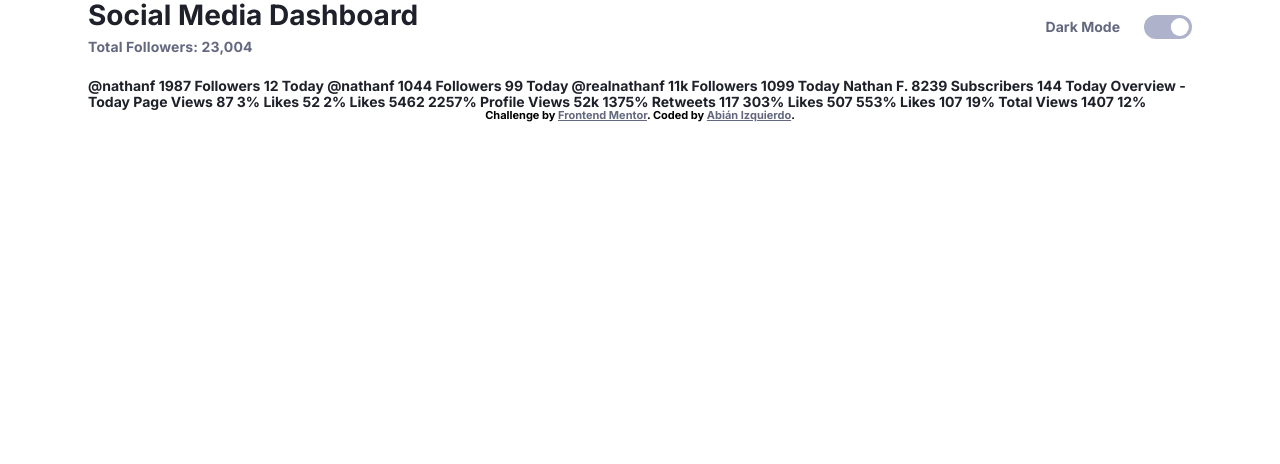
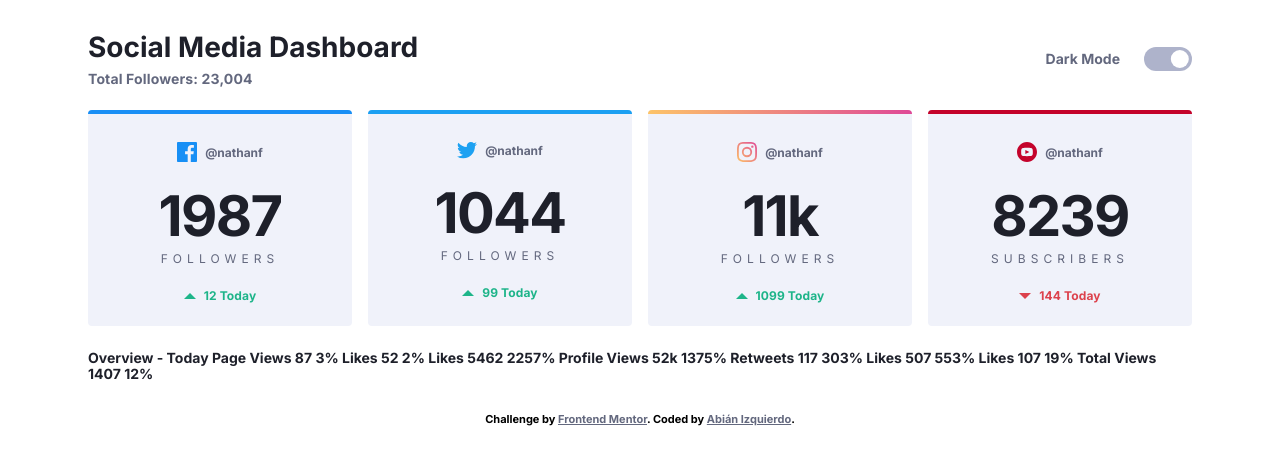
Before and after one commit to abizmo/social-media-dashboard-with-theme-switcher, a React (Create React App) app: page / in a window 1280 px wide. Shown: the top 464 px of the page. Built offline with nearby package versions, Linux system fonts and the light colour scheme.

Commit message:
Add Followers Cards

```diff
--- /dev/null
+++ b/src/components/Dashboard/Dashboard.module.css
@@ -0,0 +1,15 @@
+.list {
+  margin-bottom: 1.5rem;
+}
+
+@media (min-width: 30rem) {
+  .list {
+    grid-template-columns: repeat(2, 1fr);
+  }
+}
+
+@media (min-width: 60rem) {
+  .list {
+    grid-template-columns: repeat(4, 1fr);
+  }
+}
--- /dev/null
+++ b/src/components/Dashboard/FollowersCard/FollowersCard.module.css
@@ -0,0 +1,41 @@
+.card {
+  --gap: 1.5rem;
+  align-items: center;
+  background-color: var(--clr-card-bg);
+  border-radius: .25rem;
+  flex-direction: column;
+  padding-bottom: 1.5rem;
+  padding-top: 2rem;
+  position: relative;
+  overflow: hidden;
+}
+
+.card::before {
+  background: var(--clr-social, transparent);
+  content: ' ';
+  height: .25rem;
+  position: absolute;
+  top: 0;
+  width: 100%;
+}
+
+.title {
+  --gap: .5rem;
+  align-items: center;
+}
+
+.followers {
+  --gap: .25rem;
+  align-items: center;
+  flex-direction: column;
+}
+
+.trend {
+  --gap: .5rem;
+  align-items: center;
+  color: var(--clr-trend);
+}
+
+.trend img {
+  height: .375rem;
+}
--- /dev/null
+++ b/src/components/Dashboard/FollowersCard/index.jsx
@@ -0,0 +1,48 @@
+import React from 'react';
+
+import IconFacebook from '../../../assets/images/icon-facebook.svg';
+import IconTwitter from '../../../assets/images/icon-twitter.svg';
+import IconInstagram from '../../../assets/images/icon-instagram.svg';
+import IconYoutube from '../../../assets/images/icon-youtube.svg';
+import IconDown from '../../../assets/images/icon-down.svg';
+import IconUp from '../../../assets/images/icon-up.svg';
+import styles from './FollowersCard.module.css';
+
+const icons = {
+  facebook: IconFacebook,
+  twitter: IconTwitter,
+  instagram: IconInstagram,
+  youtube: IconYoutube,
+  down: IconDown,
+  up: IconUp,
+};
+
+function FollowersCard({
+// eslint-disable-next-line react/prop-types
+  label, network, stat, trend, trendStat,
+}) {
+  return (
+    <div className={`flex ${styles.card}`} style={{ '--clr-social': `var(--clr-${network})` }}>
+      <div className={`flex ${styles.title}`}>
+        <img src={icons[network]} alt="Facebook" />
+        <p className="fs-200 text-secondary">
+          @nathanf
+        </p>
+      </div>
+      <div className={`flex ${styles.followers}`}>
+        <p className="fs-900 letter-spacing-1">{stat}</p>
+        <p className="fs-200 fw-thin letter-spacing-4 uppercase text-secondary">{label}</p>
+      </div>
+      <div className={`flex ${styles.trend}`} style={{ '--clr-trend': `var(--clr-accent-${trend})` }}>
+        <img src={icons[trend]} alt={`Going ${trend}`} />
+        <p className="fs-200 letter-spacing-3">
+          {trendStat}
+          {' '}
+          Today
+        </p>
+      </div>
+    </div>
+  );
+}
+
+export default FollowersCard;
--- a/src/components/Dashboard/index.jsx
+++ b/src/components/Dashboard/index.jsx
@@ -1,7 +1,44 @@
 import React, { useContext } from 'react';
 
 import { ThemeContext } from '../../ThemeContext';
+import FollowersCard from './FollowersCard';
 import Header from './Header';
+import styles from './Dashboard.module.css';
+
+const data = [
+  {
+    label: 'followers',
+    network: 'facebook',
+    stat: 1987,
+    trend: 'up',
+    trendStat: 12,
+    username: '@nathanf',
+  },
+  {
+    label: 'followers',
+    network: 'twitter',
+    stat: '1044',
+    trend: 'up',
+    trendStat: 99,
+    username: '@nathanf',
+  },
+  {
+    label: 'followers',
+    network: 'instagram',
+    stat: '11k',
+    trend: 'up',
+    trendStat: 1099,
+    username: '@realnathanf',
+  },
+  {
+    label: 'subscribers',
+    network: 'youtube',
+    stat: '8239',
+    trend: 'down',
+    trendStat: 144,
+    username: 'Nathan F.',
+  },
+];
 
 function Dashboard() {
   const { dark } = useContext(ThemeContext);
@@ -9,29 +46,25 @@ function Dashboard() {
   return (
     <div
       className="container"
+      style={{ paddingBlock: '2rem' }}
       data-theme={dark ? 'dark' : 'light'}
     >
       <Header />
 
-      @nathanf
-      1987
-      Followers
-      12 Today
-
-      @nathanf
-      1044
-      Followers
-      99 Today
-
-      @realnathanf
-      11k
-      Followers
-      1099 Today
-
-      Nathan F.
-      8239
-      Subscribers
-      144 Today
+      <div className={`grid ${styles.list}`}>
+        { data.map(({
+          label, network, stat, trend, trendStat,
+        }) => (
+          <FollowersCard
+            key={network}
+            label={label}
+            network={network}
+            stat={stat}
+            trend={trend}
+            trendStat={trendStat}
+          />
+        ))}
+      </div>
 
       Overview - Today
 
--- a/src/index.css
+++ b/src/index.css
@@ -1,7 +1,7 @@
 /* Custom properties */
 :root {
-  --clr-accent-green: hsl(163 72% 41%);
-  --clr-accent-red: hsl(356 69% 56%);
+  --clr-accent-up: hsl(163 72% 41%);
+  --clr-accent-down: hsl(356 69% 56%);
   /* light theme */
   --clr-toggle: hsl(230 22% 74%);
   --clr-bg: hsl(0 0% 100%);
@@ -130,6 +130,10 @@ body {
   font-size: var(--fs-100);
 }
 
+.fw-thin {
+  font-weight: 400;
+}
+
 .letter-spacing-1 {
   letter-spacing: -0.03em;
 }
```
